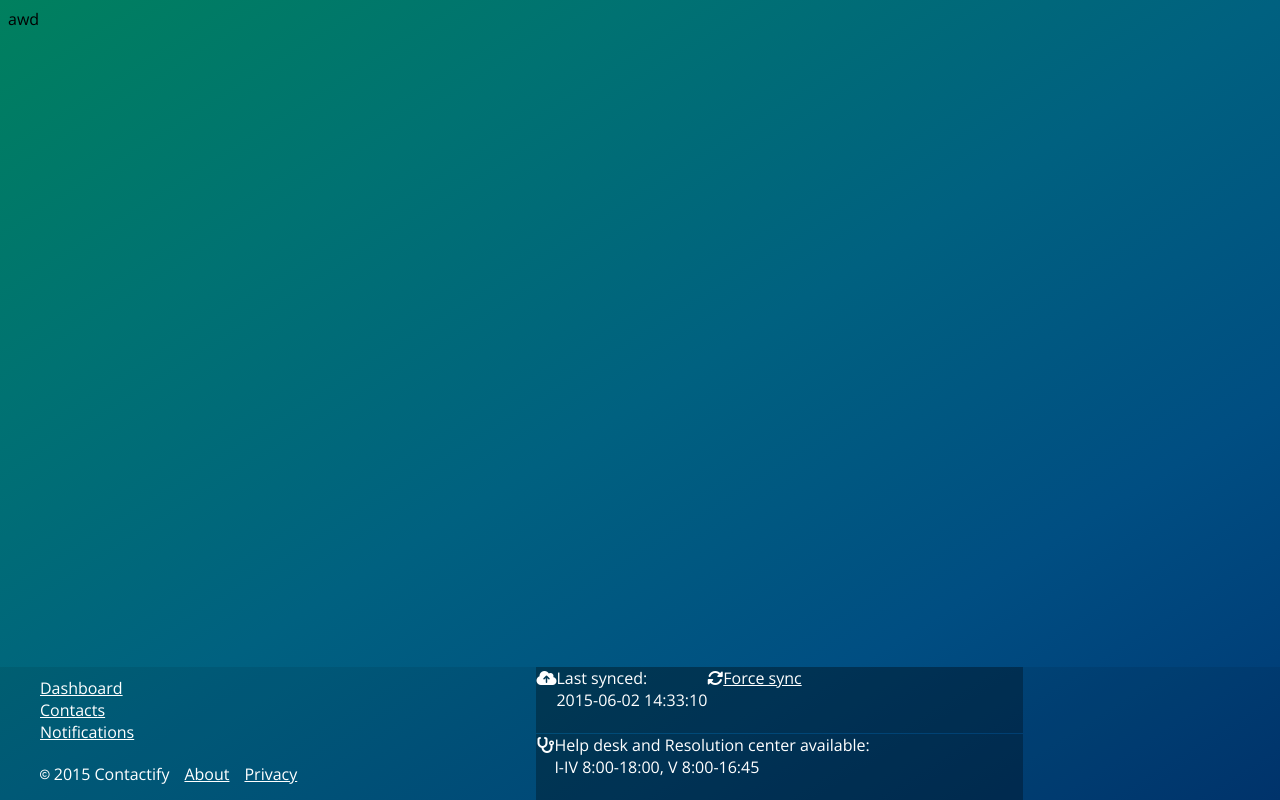
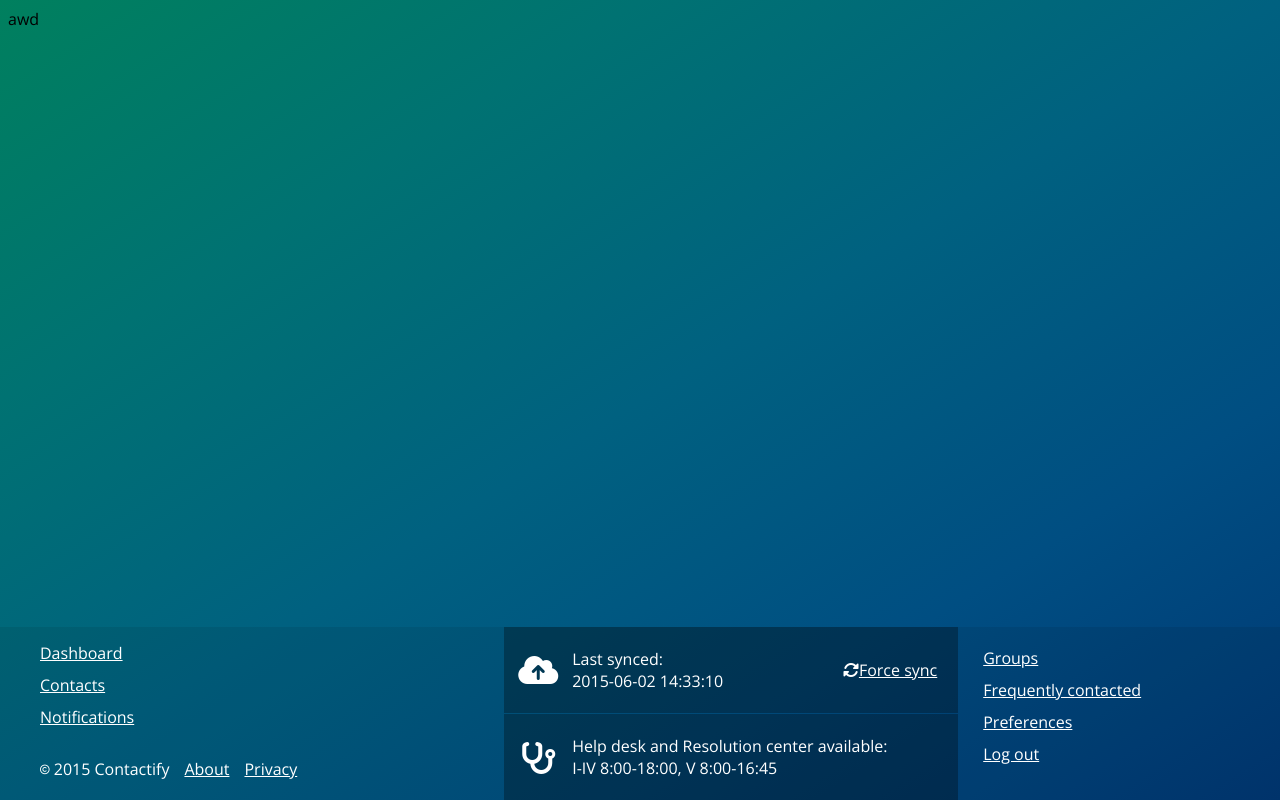
Before and after one commit to Kreynar/contactify, a React (Create React App) app: page / in a window 1280 px wide. Built offline with nearby package versions, Linux system fonts and the light colour scheme.

Commit message:
finished footer

```diff
--- a/src/App/Footer/Footer.js
+++ b/src/App/Footer/Footer.js
@@ -19,26 +19,30 @@ const Footer = () =>
   </div>
   <div className='middle-container'>
     <div className='middle-inner-container'>
-      <div><i class="fas fa-cloud-upload-alt"></i></div>
-      <div>
+      <div className='center big-icon'><i class="fas fa-cloud-upload-alt"></i></div>
+      <div className='center last-synced-container'>
         <div>Last synced:</div>
         <div>{MOCK_LAST_SYNC_DATE}</div>
       </div>
-      <div>
+      <div className='center force-sync-line'>
         <i class="fas fa-sync-alt"></i>
         <a href='#'>Force sync</a>
       </div>
     </div>
     <div className='middle-inner-container'>
-      <div><i class="fas fa-stethoscope"></i></div>
-      <div>
+      <div className='center big-icon'><i class="fas fa-stethoscope"></i></div>
+      <div className='help-desk-container'>
         <div>Help desk and Resolution center available:</div>
         <div>{HELP_DESK_AVAILABLE_TIME}</div>
       </div>
-      <div></div>
-      <div></div>
     </div>
   </div>
+  <div className='right-container'>
+      <div><a href='#'>Groups</a></div>
+      <div><a href='#'>Frequently contacted</a></div>
+      <div><a href='#'>Preferences</a></div>
+      <div><a href='#'>Log out</a></div>
+    </div>
 </div>
 
 export default Footer;
--- a/src/App/Footer/Footer.scss
+++ b/src/App/Footer/Footer.scss
@@ -11,6 +11,7 @@
 .left-container {
   flex-basis: 38%;
   padding: 10px 10px 15px 40px;
+  line-height: 2;
 
   .copyright-line {
     margin-top: 20px;
@@ -41,11 +42,37 @@
     display: flex;
     flex-basis: 49.5%;
     background-color: rgba(0, 0, 0, 0.301);
+
+    .center {
+      margin: auto;
+    }
+
+    .big-icon {
+      font-size: 2rem;
+      flex-basis: 15%;
+      text-align: center;
+    }
+
+    .last-synced-container {
+      flex-basis: 55%;
+    }
+
+    .force-sync-line {
+      flex-basis: 30%;
+      text-align: center;
+    }
+
+    .help-desk-container {
+      flex-basis: 85%;
+      margin: auto;
+    }
   }
 }
 
 .right-container {
   flex-basis: 24%;
+  padding: 15px 10px 10px 25px;
+  line-height: 2;
 }
 
 a {
```
